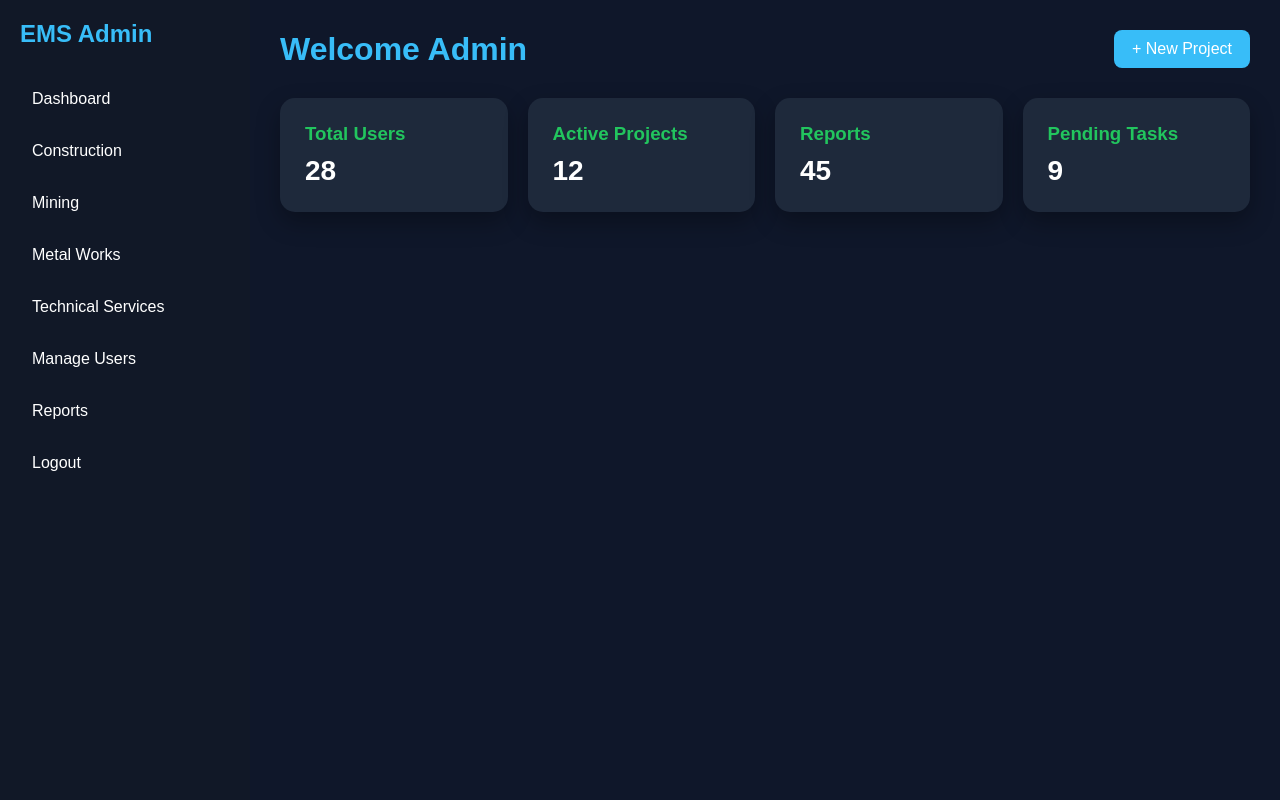
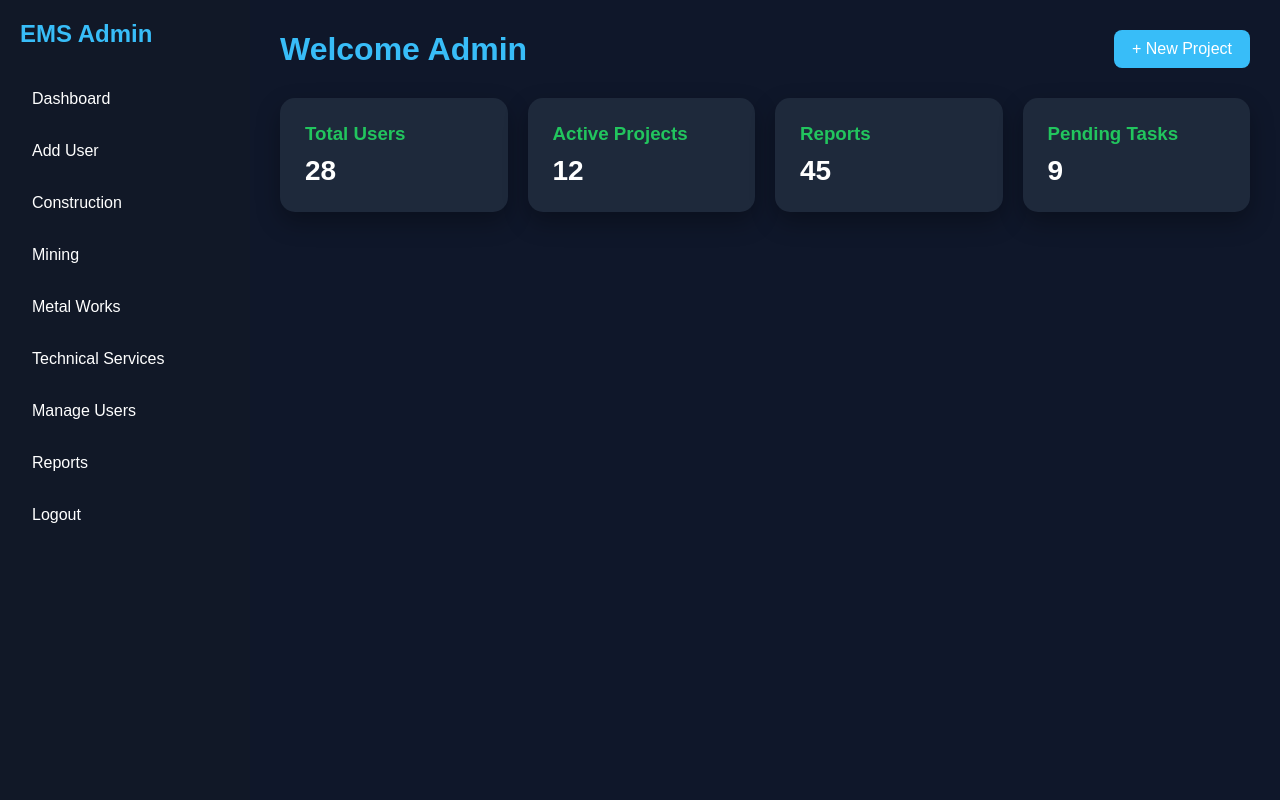
Before and after one commit to sadick-koyo/MjasiliaProject, a PHP site: page /dashboard/admin.php in a window 1280 px wide. Run offline with PHP 8.4, Linux system fonts and the light colour scheme; the visitor is signed in with stand-in values (Sample User, id 1); data that the repository does not hold is empty; a stand-in replaces the project's code that opens the database connection.

Commit message:
Update admin.php

```diff
--- a/dashboard/admin.php
+++ b/dashboard/admin.php
@@ -32,7 +32,7 @@ if(!isset($_SESSION['role']) || $_SESSION['role'] != 'admin'){
     <div class="sidebar">
         <h2>EMS Admin</h2>
 <a href="admin.php">Dashboard</a>
-
+<a href="add_user.php">Add User</a>
 <a href="../modules/construction.php">Construction</a>
 
 <a href="../modules/mining.php">Mining</a>
```
